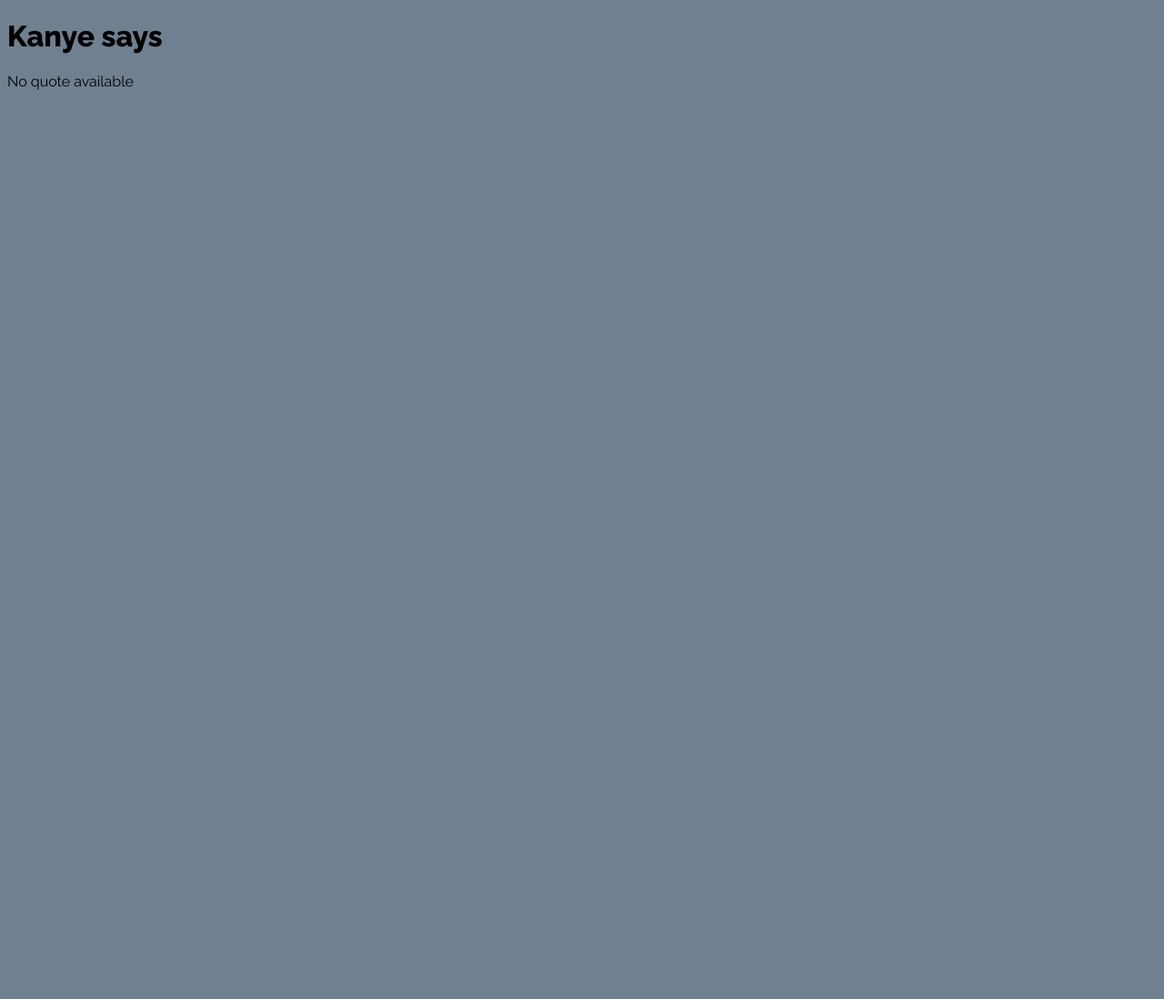
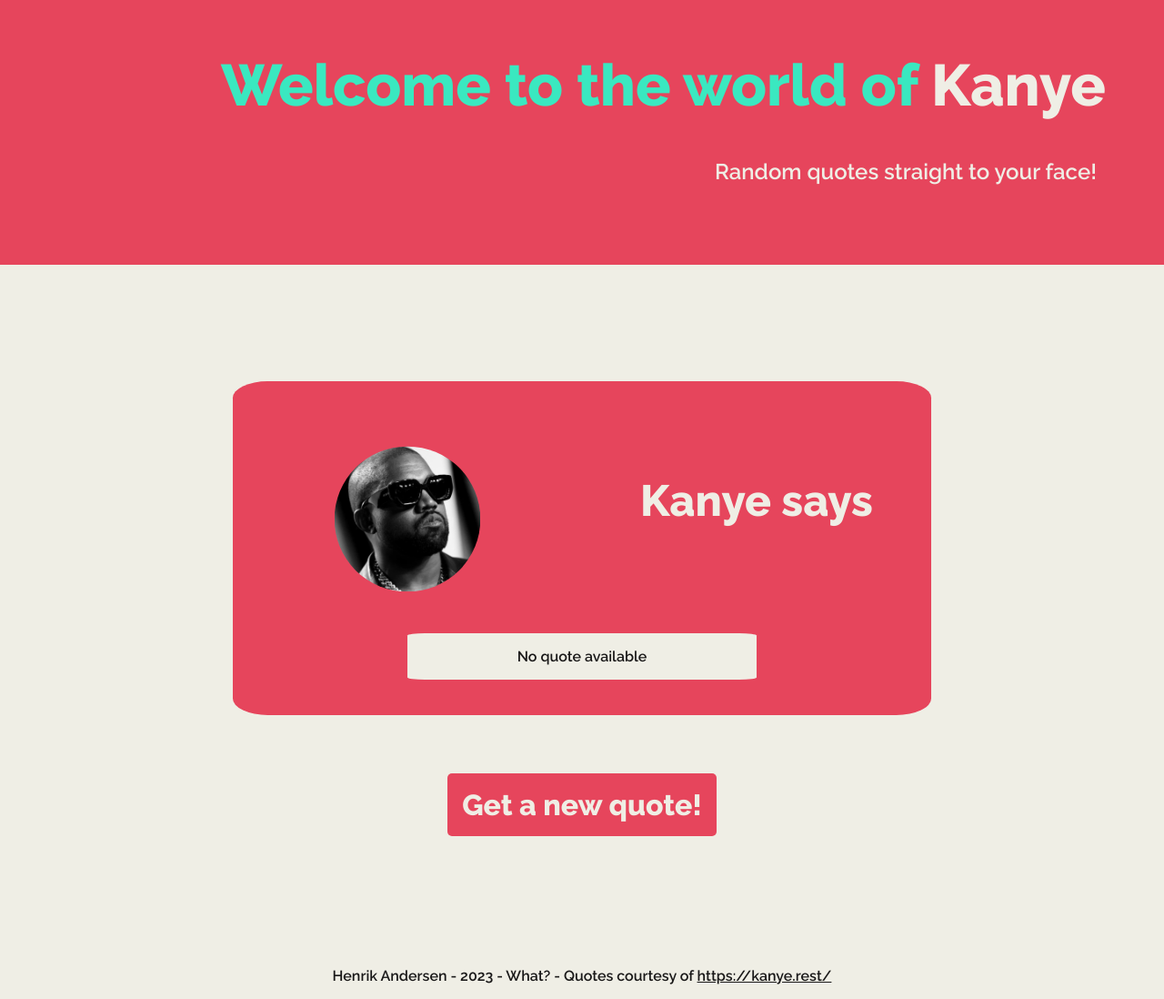
Before and after one commit to Henke-gh/Public-API-Consumer, a plain HTML site: page index.html in a window 1280 px wide. Shown: the whole page at 91% size. Before the commit the page ends 800 px from the top, so only its background shows below. Drawn offline with Linux system fonts and the light colour scheme; no server answers.

Commit message:
Worked on styling

```diff
--- a/index.html
+++ b/index.html
@@ -5,12 +5,32 @@
     <meta name="viewport" content="width=device-width, initial-scale=1.0" />
     <title>Words from the West</title>
     <link rel="stylesheet" href="style.css" />
+    <link rel="icon" type="image/x-icon" href="images/favicon.ico" />
   </head>
+
   <body>
+    <header>
+      <h1>Welcome to the world of <span class="altColor">Kanye</span></h1>
+      <p class="tagline">Random quotes straight to your face!</p>
+    </header>
+
     <div class="container">
-      <h1>Kanye says</h1>
-      <div id="result"></div>
+      <div class="flexItem">
+        <img class="portraitImage" src="images/kanyePortrait.jpg" />
+      </div>
+      <div class="flexItem"><h2>Kanye says</h2></div>
+      <div class="flexItem" id="result"></div>
     </div>
+    <div class="quoteDiv">
+      <button class="quoteBtn">Get a new quote!</button>
+    </div>
+
+    <footer>
+      <p>
+        Henrik Andersen - 2023 - What? - Quotes courtesy of
+        <a link href="https://kanye.rest/">https://kanye.rest/</a>
+      </p>
+    </footer>
     <script src="script.js"></script>
   </body>
 </html>
--- a/style.css
+++ b/style.css
@@ -3,16 +3,147 @@
 :root {
   --ralewayFont: "Raleway", sans-serif;
   --grey: #708090;
+  --pinkRed: #e6455c;
+  --blue: #45b4e6;
+  --orange: #e66d45;
+  --mint: #3ae8c0;
+  --darkBrown: #191818;
+  --offwhite: #efeee5;
 }
 
 body {
-  background-color: var(--grey);
+  background-color: var(--offwhite);
+  margin: 0;
+}
+
+header {
+  text-align: right;
+  margin: 0;
+  padding: 5%;
+  padding-top: 1%;
+  background-color: var(--pinkRed);
 }
 
 h1 {
   font-family: var(--ralewayFont);
+  color: var(--mint);
+  font-size: 4em;
+}
+
+h2 {
+  font-family: var(--ralewayFont);
+  color: var(--offwhite);
+  font-size: 3em;
 }
 
 p {
   font-family: var(--ralewayFont);
+  color: var(--darkBrown);
+  font-weight: 600;
+  padding-left: 10px;
+  padding-right: 10px;
 }
+
+a {
+  color: var(--darkBrown);
+}
+
+a:hover {
+  color: var(--pinkRed);
+}
+
+.tagline {
+  color: var(--offwhite);
+  font-size: 1.5em;
+}
+
+footer {
+  text-align: center;
+  padding-top: 10%;
+}
+
+.altColor {
+  color: var(--offwhite);
+}
+
+.portraitImage {
+  display: block;
+  border-radius: 50%;
+  max-width: 100%;
+  width: auto;
+  height: 10em;
+  padding: 2%;
+}
+
+.container {
+  display: flex;
+  flex-wrap: wrap;
+  justify-content: space-evenly;
+  max-width: 60%;
+  margin: 10% auto;
+  margin-bottom: 5%;
+  padding-top: 5%;
+  text-align: center;
+  background-color: var(--pinkRed);
+  border-radius: 5%;
+}
+
+.flexItem {
+  box-sizing: border-box;
+  flex-basis: 50%;
+  display: flex;
+  justify-content: center;
+}
+
+#result {
+  background-color: var(--offwhite);
+  margin: 5%;
+  border-radius: 5%;
+}
+
+.quoteDiv {
+  display: flex;
+  justify-content: center;
+}
+.quoteBtn {
+  background-color: var(--pinkRed);
+  color: var(--offwhite);
+  font-family: var(--ralewayFont);
+  font-size: 2em;
+  font-weight: 800;
+  text-align: center;
+  text-decoration: none;
+  cursor: pointer;
+  border: none;
+  border-radius: 5px;
+  padding: 0.5em;
+}
+
+@media only screen and (max-width: 600px) {
+  h1 {
+    font-size: 3em;
+  }
+
+  h2 {
+    font-size: 2em;
+  }
+
+  .tagline {
+    font-size: 1em;
+  }
+  .container {
+    margin: 10% auto;
+  }
+
+  .flexItem {
+    flex-basis: 100%;
+  }
+
+  .portraitImage {
+    height: 6em;
+  }
+
+  .quoteBtn {
+    font-size: 1.5em;
+  }
+}
```
Also changed, not shown: images/favicon.ico (added), images/kanyePortrait.jpg (added).
